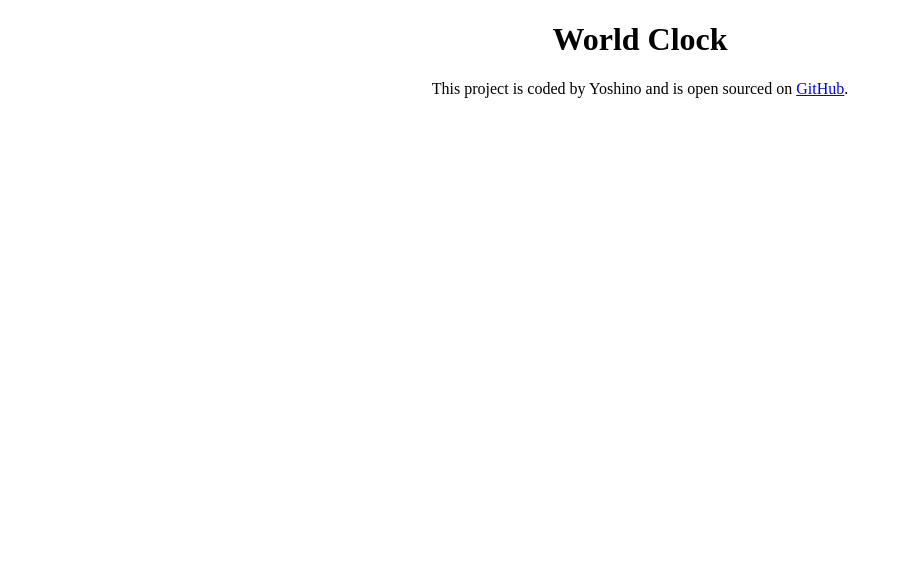
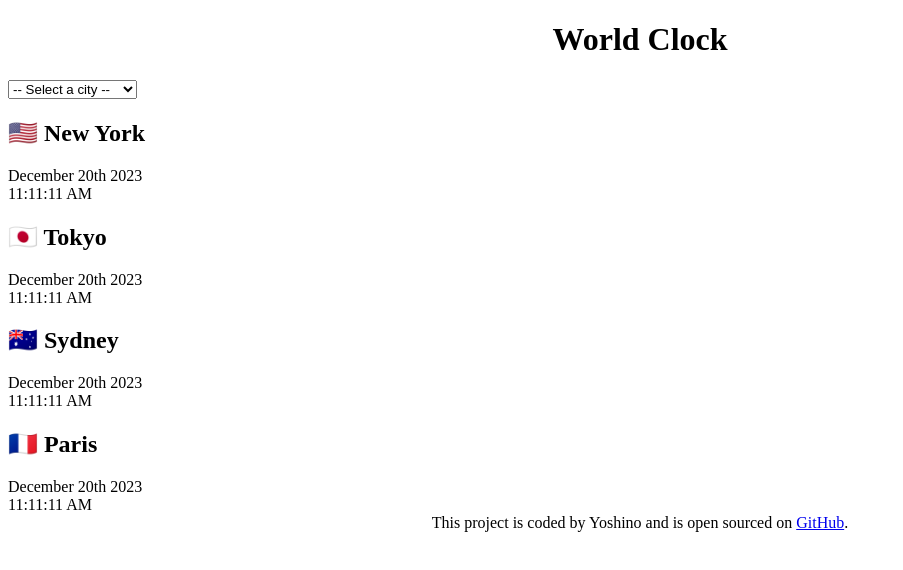
Before and after one commit to yoshino62/world-clock-plus-add-on, a plain HTML site: page index.html in a window 1280 px wide. Shown: the whole page, without its empty margins (0-903 px from the left). Drawn offline with Linux system fonts and the light colour scheme.

Commit message:
Added the basic html

```diff
--- a/index.html
+++ b/index.html
@@ -9,9 +9,45 @@
 </head>
 
 <body>
-    <h1>
-        World Clock
-    </h1>
+    <div class="container">
+        <h1>
+            World Clock
+        </h1>
+
+        <select name="" id="">
+            <option value="">-- Select a city --</option>
+            <option value="">🇺🇸 Los Angels</option>
+            <option value="">🇪🇸 Barcelona</option>
+            <option value="">🇿🇦 Cape Town</option>
+            <option value="">🇧🇷 Rio de Janeiro</option>
+        </select>
+
+        <div class="city">
+            <h2>🇺🇸 New York</h2>
+            <div class="date">December 20th 2023</div>
+            <div class="time"> 11:11:11 AM</div>
+        </div>
+
+        <div class="city">
+            <h2>🇯🇵 Tokyo</h2>
+            <div class="date">December 20th 2023</div>
+            <div class="time"> 11:11:11 AM</div>
+        </div>
+
+        <div class="city">
+            <h2>🇦🇺 Sydney</h2>
+            <div class="date">December 20th 2023</div>
+            <div class="time"> 11:11:11 AM</div>
+        </div>
+
+        <div class="city">
+            <h2>🇫🇷 Paris</h2>
+            <div class="date">December 20th 2023</div>
+            <div class="time"> 11:11:11 AM</div>
+        </div>
+
+    </div>
+
     <footer>
         This project is coded by Yoshino and is open sourced on <a
             href="https://github.com/yoshino62/world-clock-plus-add-on" target="_blank">GitHub</a>.
```
